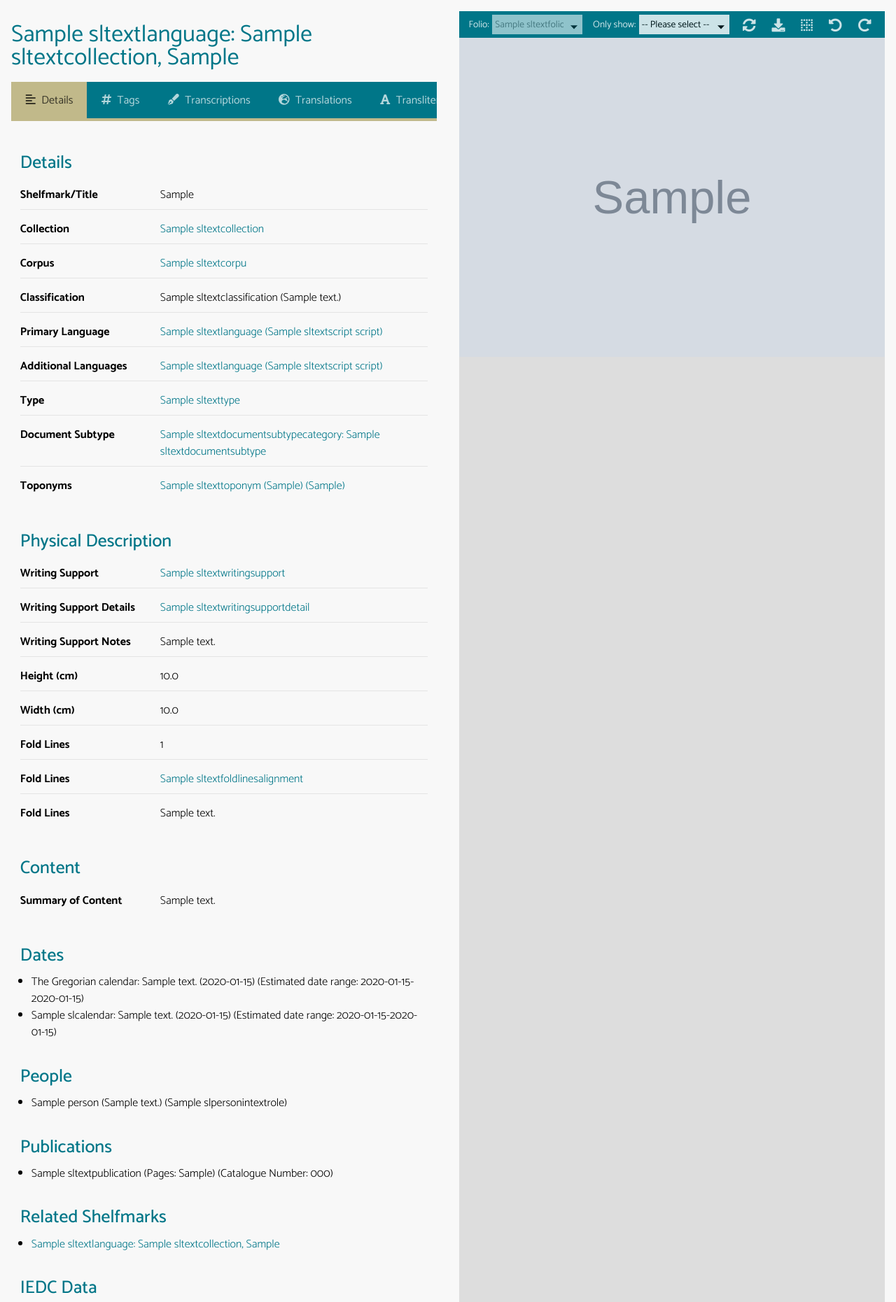
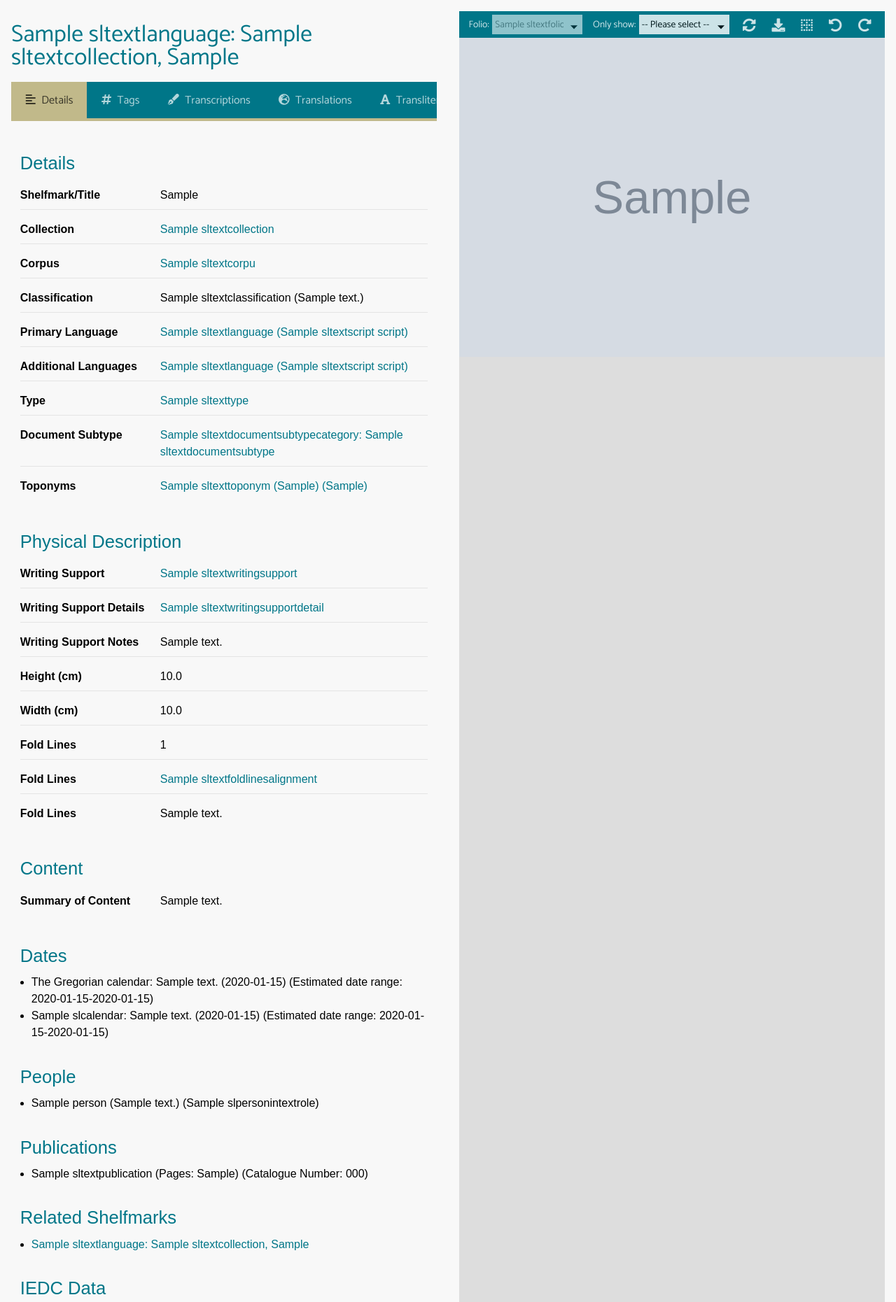
Before and after one commit to invisibleeast/invisible-east-website, a Django app: page /corpus/1/ in a window 1280 px wide. Shown: the part 72-1933 px from the top of the page at 70% size. Run offline with Django 4.2, Linux system fonts and the light colour scheme; tables that the repository leaves empty hold one stand-in row (values such as "Sample post"); grey boxes marked "Sample" are stand-in pictures; parts of the project's set-up code (start-up, migrations or seed data) failed here and were passed over; some libraries are stand-ins or nearby versions.

Commit message:
used a more suitable font to allow for special chars

```diff
--- a/django/core/settings.py
+++ b/django/core/settings.py
@@ -3,7 +3,7 @@ import sys
 
 
 # Version of this project (see: https://semver.org/)
-VERSION = '1.0.7'
+VERSION = '1.0.8'
 
 
 # Build paths inside the project like this: os.path.join(BASE_DIR, ...)
--- a/django/core/static/css/custom.css
+++ b/django/core/static/css/custom.css
@@ -938,6 +938,10 @@ main section {
     margin-right: 0.3em;
 }
 
+#corpus-text-detail-content article {
+    font-family: 'Arial', sans-serif;
+}
+
 #corpus-text-detail-content article.tabbed {
     display: none;
     overflow: auto;
```
